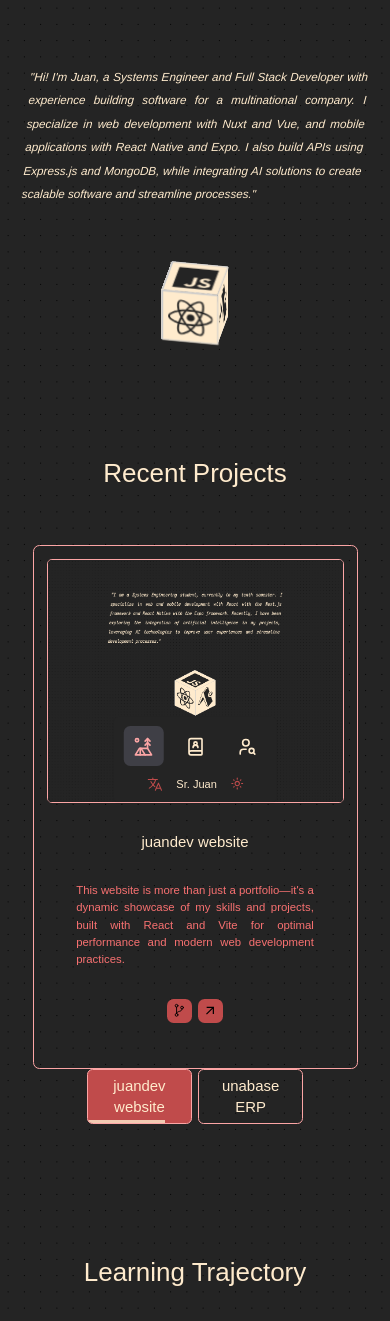
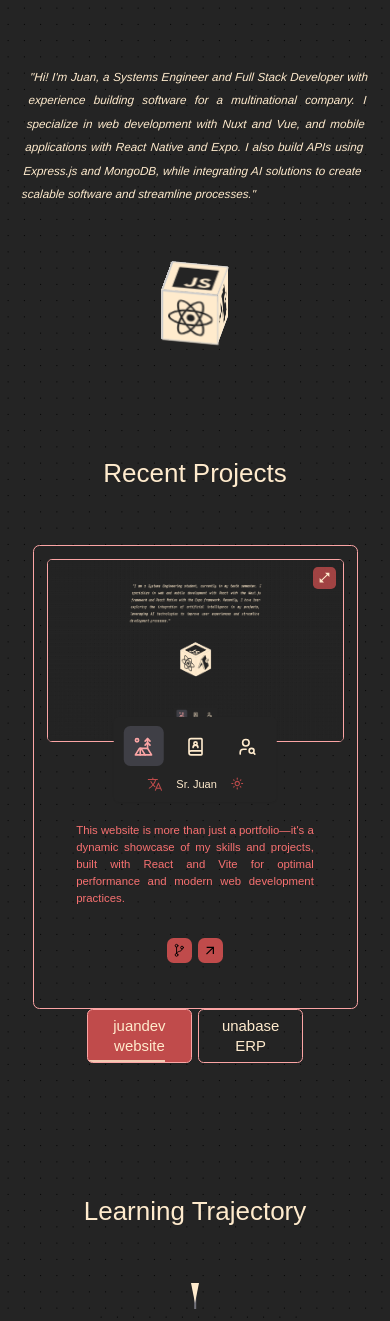
Before and after one commit to JuanPython1/juandev.is-a.dev, a React (Vite) app: page /#/ in a window 390 px wide. Shown: the top 1321 px of the page. Built offline with nearby package versions, Linux system fonts and the light colour scheme; a web font is replaced by a local one.

Commit message:
Pause progress bar in lightbox and theme fullscreen button

```diff
--- a/src/components/Container_Project_Recent/ContainerProject_Recent.jsx
+++ b/src/components/Container_Project_Recent/ContainerProject_Recent.jsx
@@ -1,7 +1,8 @@
 import { useState, useEffect } from "react";
+import { createPortal } from "react-dom";
 import { useTranslation } from "react-i18next";
 import { IoGitBranchOutline } from "react-icons/io5";
-import { MdOutlineArrowOutward } from "react-icons/md";
+import { MdOutlineArrowOutward, MdOutlineOpenInFull, MdClose } from "react-icons/md";
 import { cn } from "@/lib/utils";
 import ButtonProject from "@components/buttonProject/ButtonProject";
 
@@ -13,6 +14,7 @@ const ContainerProject_Recent = ({ Projects }) => {
     const [theme, setTheme] = useState(document.documentElement.classList.contains("dark") ? "dark" : "light");
     const [fade, setFade] = useState(false);
     const [autoPlay, setAutoPlay] = useState(true);
+    const [isLightboxOpen, setIsLightboxOpen] = useState(false);
 
     const activeProject = Projects[selectedIndex];
     const imageSrc = theme === "dark" ? activeProject.imgLight : activeProject.img;
@@ -32,7 +34,7 @@ const ContainerProject_Recent = ({ Projects }) => {
     }, []);
 
     useEffect(() => {
-        if (!autoPlay || Projects.length <= 1) return;
+        if (!autoPlay || isLightboxOpen || Projects.length <= 1) return;
 
         const timer = setTimeout(() => {
             setFade(true);
@@ -43,7 +45,18 @@ const ContainerProject_Recent = ({ Projects }) => {
         }, AUTO_ADVANCE_MS);
 
         return () => clearTimeout(timer);
-    }, [autoPlay, selectedIndex, Projects.length]);
+    }, [autoPlay, isLightboxOpen, selectedIndex, Projects.length]);
+
+    useEffect(() => {
+        if (!isLightboxOpen) return;
+
+        const handleKeyDown = (e) => {
+            if (e.key === "Escape") setIsLightboxOpen(false);
+        };
+
+        window.addEventListener("keydown", handleKeyDown);
+        return () => window.removeEventListener("keydown", handleKeyDown);
+    }, [isLightboxOpen]);
 
     const handleSelect = (index) => {
         setAutoPlay(false);
@@ -55,17 +68,59 @@ const ContainerProject_Recent = ({ Projects }) => {
         }, 150);
     };
 
+    const renderProjectSelector = (containerClassName, { attached = true } = {}) => Projects.length > 1 && (
+        <div className={containerClassName}>
+            {Projects.map((project, index) => (
+                <button
+                    key={project.id}
+                    type="button"
+                    onClick={() => handleSelect(index)}
+                    aria-current={index === selectedIndex}
+                    className={cn(
+                        "relative overflow-hidden flex items-center justify-center px-[0.625em] py-[0.375em] w-[7em] sm:w-[10em] min-h-[2em] text-center break-words rounded-[0.375em] border-[0.0625em] border-red-300 dark:border-red-200 font_juan_title_projects leading-snug transition-colors duration-300",
+                        attached && "sm:justify-start sm:min-h-[3em] sm:text-start sm:rounded-l-none sm:rounded-r-[0.5em] sm:border-l-0",
+                        index === selectedIndex
+                            ? "bg-brick dark:bg-red-300"
+                            : "bg-transparent hover:bg-red-300/20 dark:hover:bg-red-400/20"
+                    )}
+                >
+                    <h2>{t(`projects.items.${project.id}.title`)}</h2>
+                    {index === selectedIndex && autoPlay && !isLightboxOpen && (
+                        <span
+                            aria-hidden="true"
+                            className="absolute left-0 bottom-0 h-[0.1875em] bg-cream/80 dark:bg-white/80 animate-project-selector-progress"
+                            style={{ animationDuration: `${AUTO_ADVANCE_MS}ms` }}
+                        />
+                    )}
+                </button>
+            ))}
+        </div>
+    );
+
     return (
+        <>
         <div className="flex flex-col sm:flex-row justify-center items-center gap-0">
             {/* Recuadro del Proyecto */}
             <div className="flex sm:flex-row flex-col justify-center gap-[1.5em] items-center sm:w-[42em] sm:h-[30em] w-full h-auto frame-red rounded-[0.5em] p-[1em]">
                 {/* Imagen del Proyecto con Transición */}
-                <div className="flex justify-center items-center sm:w-[35.625em] sm:h-[31.25em] w-full h-[18.75em]  frame-red rounded-[0.375em] overflow-hidden">
+                <div className="relative flex justify-center items-center sm:w-[35.625em] w-full aspect-[1.62] frame-red rounded-[0.375em] overflow-hidden">
                     <img
                         src={imageSrc}
                         alt={t(`projects.items.${activeProject.id}.title`)}
-                        className={cn("w-full h-full object-cover transition-opacity duration-300", fade ? "opacity-0" : "opacity-100")}
+                        className={cn(
+                            "w-full h-full object-cover transition-opacity duration-300",
+                            fade ? "opacity-0" : "opacity-100"
+                        )}
                     />
+                    <button
+                        type="button"
+                        onClick={() => setIsLightboxOpen(true)}
+                        aria-label={t("projects.viewFullscreen")}
+                        title={t("projects.viewFullscreen")}
+                        className="absolute top-[0.5em] right-[0.5em] flex items-center justify-center w-[1.75em] h-[1.75em] rounded-[0.375em] bg-brick/80 hover:bg-red-400 dark:bg-red-300/80 dark:hover:bg-red-400 text-cream backdrop-blur-sm transition-colors duration-200"
+                    >
+                        <MdOutlineOpenInFull size="1em" />
+                    </button>
                 </div>
 
                 {/* Contenido del Proyecto */}
@@ -98,34 +153,69 @@ const ContainerProject_Recent = ({ Projects }) => {
             </div>
 
             {/* Selector de Proyectos */}
-            {Projects.length > 1 && (
-                <div className="flex sm:flex-col flex-row gap-[0.5em] sm:gap-[0.375em]">
-                    {Projects.map((project, index) => (
-                        <button
-                            key={project.id}
-                            type="button"
-                            onClick={() => handleSelect(index)}
-                            aria-current={index === selectedIndex}
+            {renderProjectSelector("flex sm:flex-col flex-row gap-[0.5em] sm:gap-[0.375em]")}
+        </div>
+
+        {isLightboxOpen &&
+            createPortal(
+                <div
+                    className="fixed inset-0 z-50 flex items-center justify-center bg-charcoal/90 backdrop-blur-sm p-[1.5em] overflow-y-auto"
+                    onClick={() => setIsLightboxOpen(false)}
+                >
+                    <button
+                        type="button"
+                        onClick={() => setIsLightboxOpen(false)}
+                        aria-label={t("projects.closeFullscreen")}
+                        title={t("projects.closeFullscreen")}
+                        className="fixed top-[1.5em] right-[1.5em] flex items-center justify-center w-[2.5em] h-[2.5em] rounded-[0.5em] bg-brick hover:bg-red-400 dark:bg-red-300 dark:hover:bg-red-400 text-cream"
+                    >
+                        <MdClose size="1.25em" />
+                    </button>
+
+                    <div
+                        className="flex flex-col items-center gap-[1.5em] w-full max-w-[50em] my-auto"
+                        onClick={(e) => e.stopPropagation()}
+                    >
+                        {/* Imagen grande */}
+                        <div className="w-full aspect-[1.62] frame-red rounded-[0.5em] overflow-hidden">
+                            <img
+                                src={imageSrc}
+                                alt={t(`projects.items.${activeProject.id}.title`)}
+                                className={cn(
+                                    "w-full h-full object-cover transition-opacity duration-300",
+                                    fade ? "opacity-0" : "opacity-100"
+                                )}
+                            />
+                        </div>
+
+                        {/* Título, descripción y botones */}
+                        <div
                             className={cn(
-                                "relative overflow-hidden flex items-center justify-center sm:justify-start px-[0.625em] py-[0.375em] w-[7em] sm:w-[10em] min-h-[2em] sm:min-h-[3em] text-center sm:text-start break-words rounded-[0.375em] sm:rounded-l-none sm:rounded-r-[0.5em] border-[0.0625em] sm:border-l-0 border-red-300 dark:border-red-200 font_juan_title_projects leading-snug transition-colors duration-300",
-                                index === selectedIndex
-                                    ? "bg-brick dark:bg-red-300"
-                                    : "bg-transparent hover:bg-red-300/20 dark:hover:bg-red-400/20"
+                                "flex flex-col items-center text-center gap-[1em] transition-opacity duration-300",
+                                fade ? "opacity-0" : "opacity-100"
                             )}
                         >
-                            <h2>{t(`projects.items.${project.id}.title`)}</h2>
-                            {index === selectedIndex && autoPlay && (
-                                <span
-                                    aria-hidden="true"
-                                    className="absolute left-0 bottom-0 h-[0.1875em] bg-cream/80 dark:bg-white/80 animate-project-selector-progress"
-                                    style={{ animationDuration: `${AUTO_ADVANCE_MS}ms` }}
-                                />
-                            )}
-                        </button>
-                    ))}
-                </div>
+                            <h2 className="font_juan_title_projects text-[1.5em]">{t(`projects.items.${activeProject.id}.title`)}</h2>
+                            <p className="text-red-400 dark:text-red-200 text-[1em] max-w-[35em]">{t(`projects.items.${activeProject.id}.description`)}</p>
+                            <div className="flex flex-row gap-[0.5em]">
+                                <ButtonProject url={activeProject.github}>
+                                    <IoGitBranchOutline size="1.125em" />
+                                </ButtonProject>
+                                {activeProject.deploy && (
+                                    <ButtonProject url={activeProject.deploy}>
+                                        <MdOutlineArrowOutward size="1.125em" />
+                                    </ButtonProject>
+                                )}
+                            </div>
+                        </div>
+
+                        {/* Selector de Proyectos */}
+                        {renderProjectSelector("flex flex-row flex-wrap gap-[0.5em] justify-center", { attached: false })}
+                    </div>
+                </div>,
+                document.body
             )}
-        </div>
+        </>
     );
 };
 
--- a/src/i18n/locales/en/translation.json
+++ b/src/i18n/locales/en/translation.json
@@ -15,6 +15,8 @@
   "projects": {
     "recentTitle": "Recent Projects",
     "private": "Private",
+    "viewFullscreen": "View fullscreen",
+    "closeFullscreen": "Close",
     "items": {
       "juandev-website": {
         "title": "juandev website",
--- a/src/i18n/locales/es/translation.json
+++ b/src/i18n/locales/es/translation.json
@@ -15,6 +15,8 @@
   "projects": {
     "recentTitle": "Proyectos recientes",
     "private": "Privado",
+    "viewFullscreen": "Ver en pantalla completa",
+    "closeFullscreen": "Cerrar",
     "items": {
       "juandev-website": {
         "title": "sitio web juandev",
```
